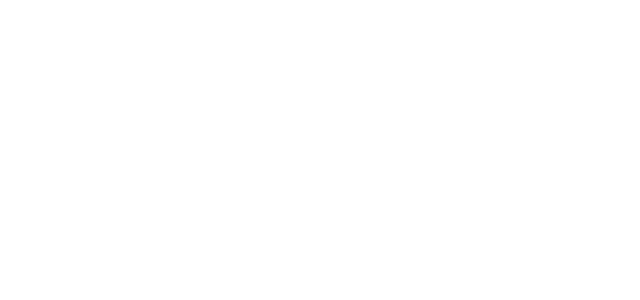
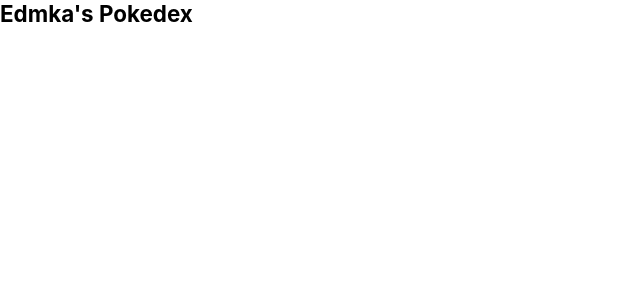
Before and after one commit to eddybanks/pokedex-test, a React (Create React App) app: page / in a window 1280 px wide. Shown: the top 300 px of the page, without its empty margins (0-640 px from the left). Built offline with nearby package versions, Linux system fonts and the light colour scheme.

Commit message:
Add header to landing

```diff
--- a/src/App.tsx
+++ b/src/App.tsx
@@ -1,5 +1,16 @@
+import styled from "styled-components";
+import { Header } from "./components/Header";
+
 function App() {
-  return <div className="App"></div>;
+  return (
+    <PageContainer>
+      <Header title="Edmka's Pokedex" />
+    </PageContainer>
+  );
 }
 
+const PageContainer = styled.main`
+  display: grid;
+`;
+
 export default App;
--- /dev/null
+++ b/src/components/Header.tsx
@@ -0,0 +1,21 @@
+import styled from "styled-components";
+
+interface HeaderProps {
+  title: string;
+}
+
+export const Header = ({ title }: HeaderProps) => {
+  return (
+    <HeaderBar>
+      <HTitle>{title}</HTitle>
+    </HeaderBar>
+  );
+};
+
+const HeaderBar = styled.header`
+  display: grid;
+`;
+
+const HTitle = styled.h3`
+  font-size: 1.4rem;
+`;
```
